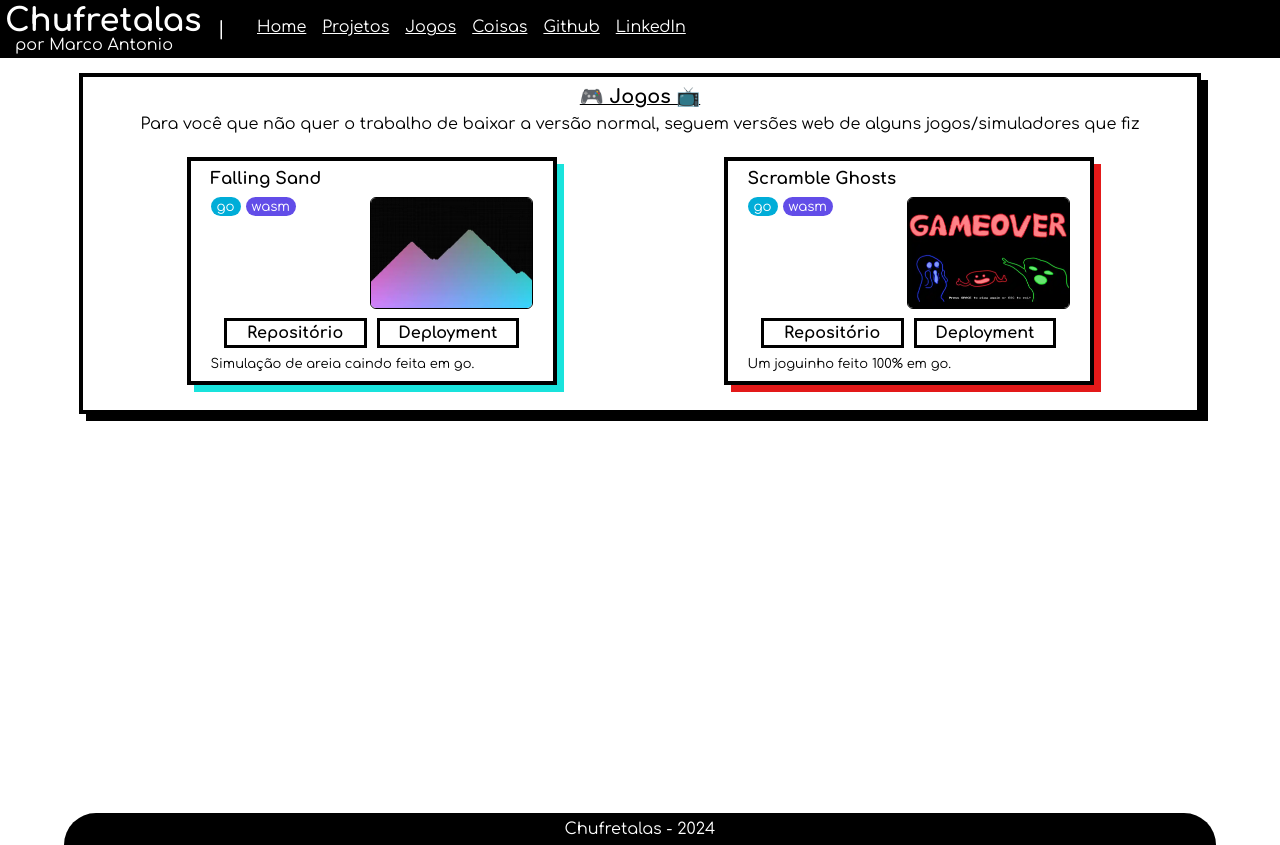
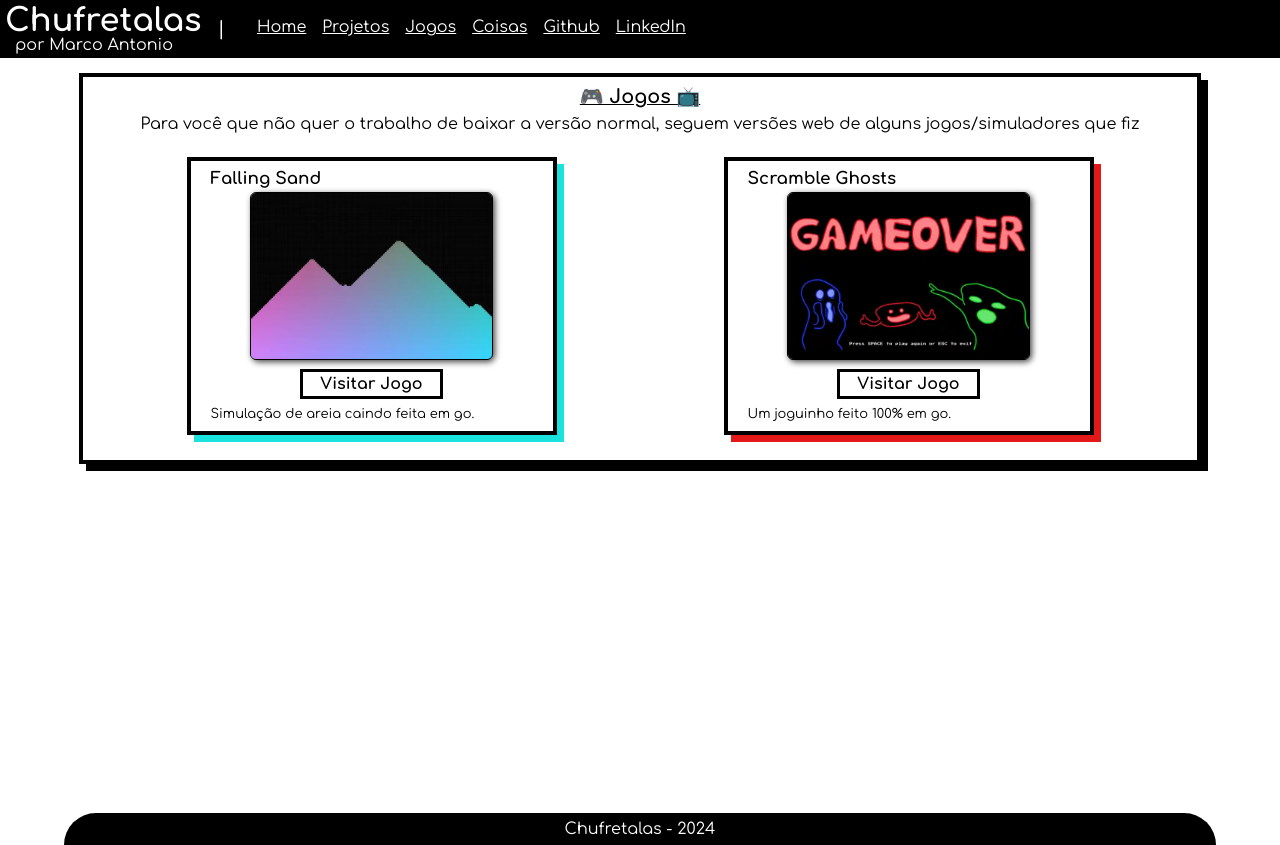
Before and after one commit to Chufretalas/chufretalas_site, a SvelteKit app: page /jogos in a window 1280 px wide. Built offline with nearby package versions, Linux system fonts and the light colour scheme.

Commit message:
made a game card so it shows the games images a bit better

```diff
--- /dev/null
+++ b/src/lib/components/GameCard.svelte
@@ -0,0 +1,86 @@
+<script lang="ts">
+    import type { IProject } from "$lib/data/projects";
+    import CoolBox from "./CoolBox.svelte";
+    export let project: IProject;
+    export let accentColor = "black";
+</script>
+
+<div class="wrapper">
+    <CoolBox {accentColor}>
+        <div class="inner_wrapper">
+            <span class="title">{project.title}</span>
+            <img
+                class="preview_img"
+                src={project.img}
+                alt={`${project.title}'s preview image`}
+            />
+            <a href={project.deployURL}>Visitar Jogo</a>
+            <p class="description">
+                {project.description}
+            </p>
+        </div>
+    </CoolBox>
+</div>
+
+<style>
+    a {
+        color: black;
+        text-decoration: none;
+    }
+
+    .wrapper {
+        width: 400px;
+        overflow: hidden;
+        display: flex;
+        flex-direction: column;
+    }
+
+    .inner_wrapper {
+        display: flex;
+        flex-direction: column;
+        justify-content: space-between;
+        row-gap: 3px;
+        height: 250px;
+    }
+
+    .title {
+        font-weight: bold;
+        font-size: 1.05rem;
+    }
+
+    .preview_img {
+        border: 1px solid black;
+        border-radius: 6px;
+        max-width: 75%;
+        max-height: 100%;
+        margin: auto;
+        filter: drop-shadow(2px 2px 3px rgb(67, 67, 67));
+    }
+
+    a {
+        margin: 5px auto;
+        width: 40%;
+        background-color: white;
+        color: black;
+        border: 3px solid black;
+        font-weight: bold;
+        text-align: center;
+        padding: 4px;
+        transition: all 200ms;
+    }
+
+    a:hover {
+        background-color: black;
+        color: white;
+    }
+
+    .description {
+        font-size: small;
+    }
+
+    @media only screen and (max-width: 768px) {
+        .wrapper {
+            width: 100%;
+        }
+    }
+</style>
--- a/src/routes/jogos/+page.svelte
+++ b/src/routes/jogos/+page.svelte
@@ -1,5 +1,6 @@
 <script lang="ts">
     import CoolBox from "$lib/components/CoolBox.svelte";
+    import GameCard from "$lib/components/GameCard.svelte";
     import Navbar from "$lib/components/Navbar.svelte";
     import ProjectCard from "$lib/components/ProjectCard.svelte";
     import { PROJECTS } from "$lib/data/projects";
@@ -15,8 +16,9 @@
         >
         <ul>
             <div class="projects_wrapper">
-                <ProjectCard accentColor="#19e3dc" project={PROJECTS[2]} />
-                <ProjectCard
+
+                <GameCard accentColor="#19e3dc" project={PROJECTS[2]} />
+                <GameCard
                     accentColor="#e31919"
                     project={PROJECTS[1]}
                 />
```
Also changed, not shown: src/routes/+page.svelte (+7 -0 lines).
